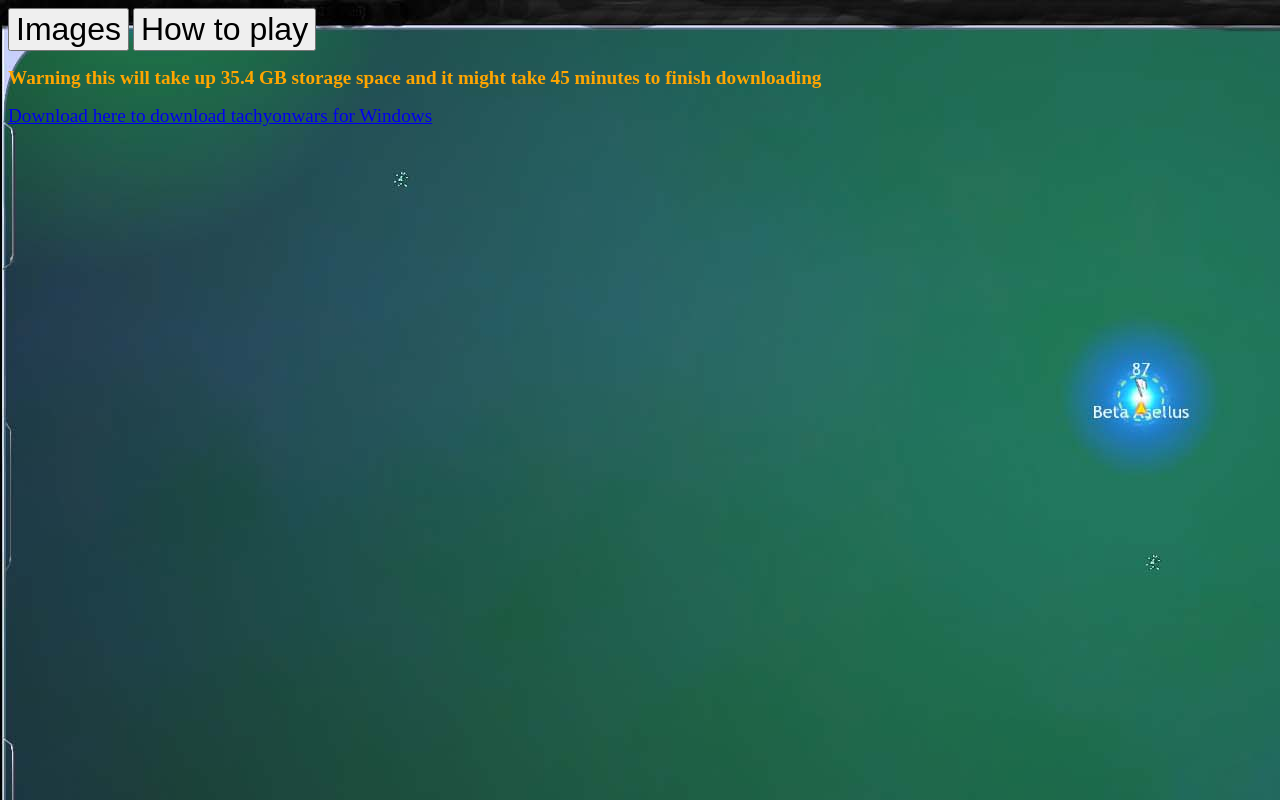
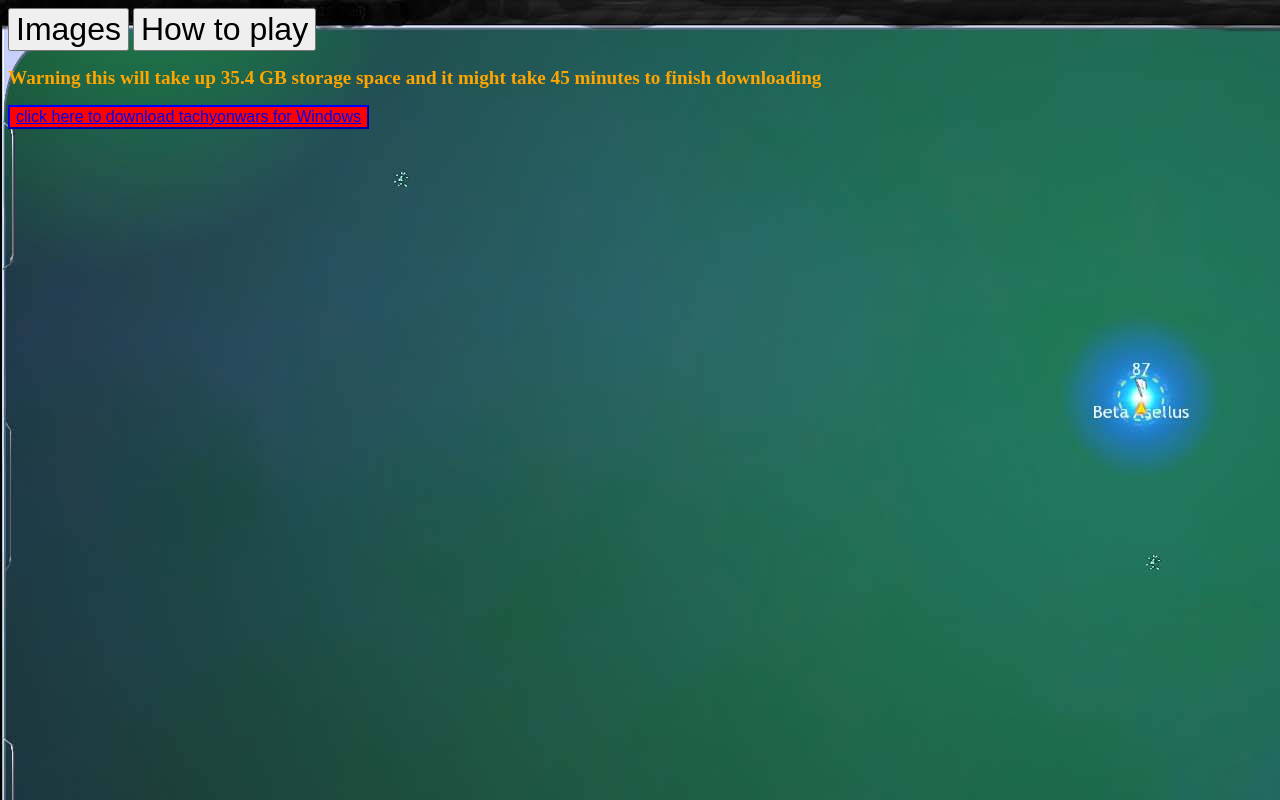
Before and after one commit to Stepan363/tachyon_wars_website, a plain HTML site: page www.Download.html in a window 1280 px wide. Drawn offline with Linux system fonts and the light colour scheme.

Commit message:
Update www.Download.html

```diff
--- a/www.Download.html
+++ b/www.Download.html
@@ -33,7 +33,7 @@
 
 		<p><big><strong><font color="orange">Warning this will take up 35.4 GB storage space and it might take 45 minutes to finish downloading</font></strong></p></big>
 
-<big><a class="mx-1 my-3 f3 btn btn-large btn-desktop-purple" href="https://central.github.com/deployments/desktop/desktop/latest/win32" data-for-os="windows" data-download="windows">Download here to download tachyonwars for Windows</a></big>
+<big><a class="mx-1 my-3 f3 btn btn-large btn-desktop-purple" href="https://central.github.com/deployments/desktop/desktop/latest/win32" data-for-os="windows" data-download="windows"><button style="background-color:red; border-color:blue; color:white">click here to download tachyonwars for Windows</a></big></button>
 
 </body>
 </html>
```
